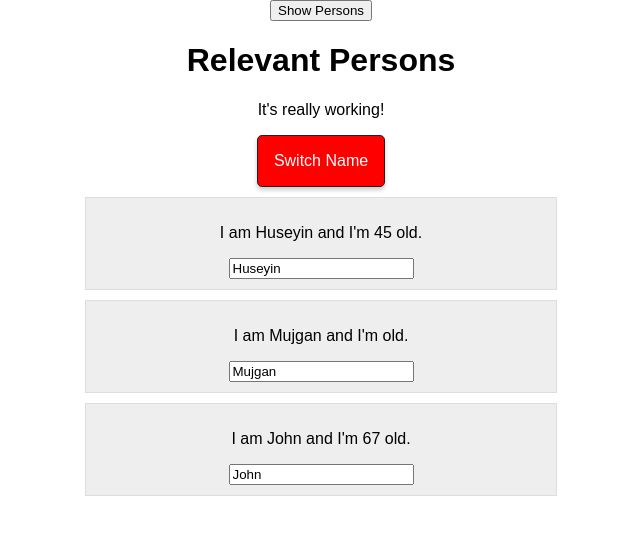
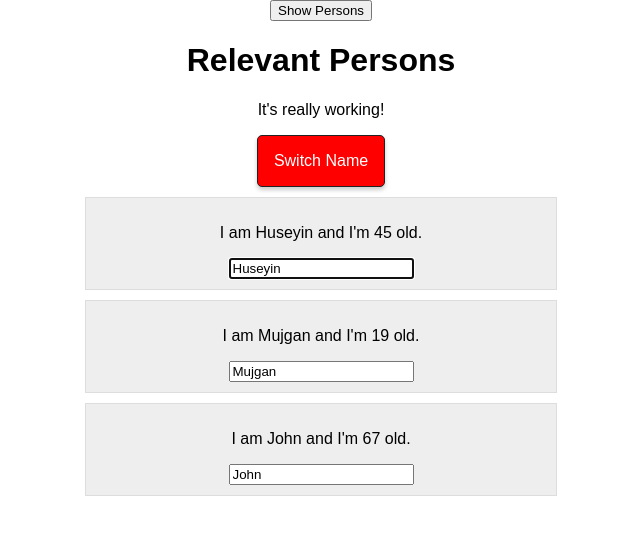
Before and after one commit to huseyinbayram/react-learn-guide, a React app: page / in a window 1280 px wide. Both pictures are taken after a click on the button "Show Persons". Shown: the top 534 px of the page, without its empty margins (319-959 px from the left). Built offline with nearby package versions, Linux system fonts and the light colour scheme.

Commit message:
using ref to access elements

```diff
--- a/src/components/Persons/Person/Person.js
+++ b/src/components/Persons/Person/Person.js
@@ -16,6 +16,9 @@ class Person extends Component {
 
   componentDidMount() {
     console.log('[Person.js] Inside componentDidMount()');
+    if (this.props.position === 0) {
+      this.inputElement.focus();
+    }
   }
 
   componentWillUnmount() {
@@ -31,6 +34,7 @@ class Person extends Component {
         </p>
         <p>{this.props.children}</p>
         <input
+          ref={inp => (this.inputElement = inp)}
           type="text"
           onChange={this.props.changed}
           value={this.props.name}
--- a/src/components/Persons/Persons.js
+++ b/src/components/Persons/Persons.js
@@ -61,6 +61,7 @@ class Persons extends PureComponent {
           name={person.name}
           key={person.id}
           age={person.age}
+          position={index}
           changed={event => this.props.changed(event, person.id)}
         />
       );
--- a/src/containers/App.js
+++ b/src/containers/App.js
@@ -14,7 +14,7 @@ class App extends PureComponent {
     this.state = {
       persons: [
         { id: 'asfsadf', name: 'Huseyin', age: 45 },
-        { id: 'asfssaf', name: 'Mujgan' },
+        { id: 'asfssaf', name: 'Mujgan', age: 19 },
         { id: 'asasfsadf', name: 'John', age: 67 }
       ],
       toggleClickedCount: 0
```
